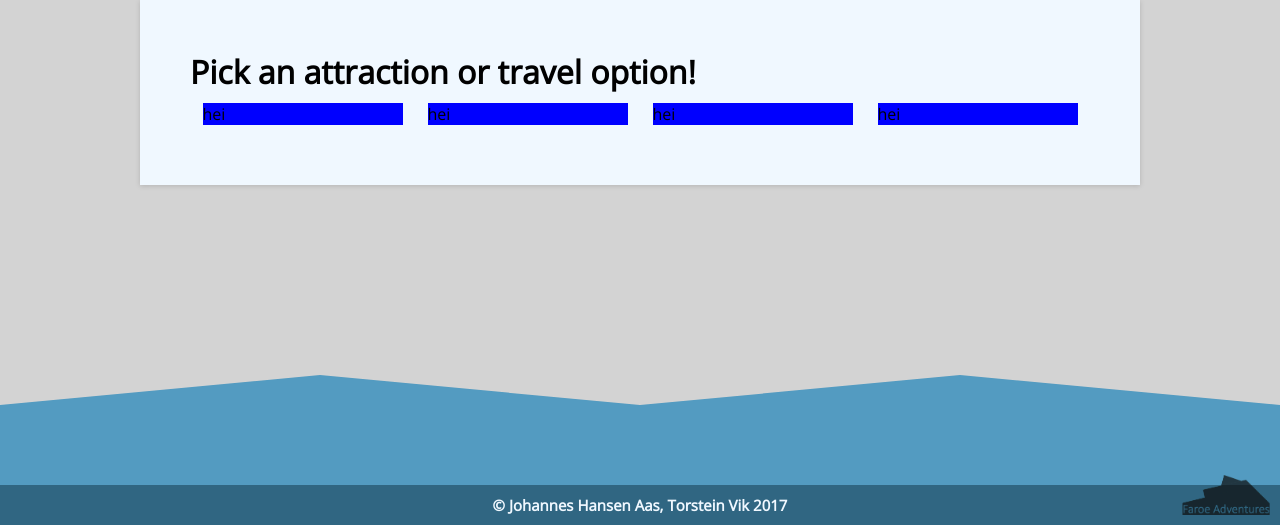
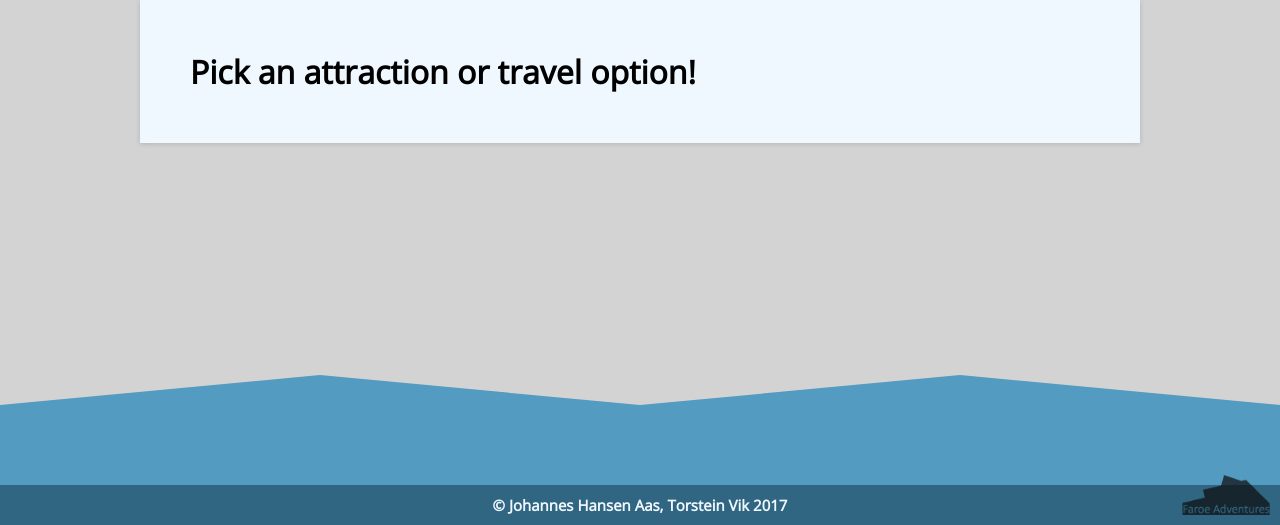
Before and after one commit to torstein-vik/mitt-feriested, a PHP site: page /index.php?page=attractions in a window 1280 px wide. Shown: the part 275-800 px from the top of the page. Run offline with PHP 8.4, Linux system fonts and the light colour scheme; data that the repository does not hold is empty; some libraries are stand-ins or nearby versions.

Commit message:
Fixed some style for attractions

```diff
--- a/src/attractions.css
+++ b/src/attractions.css
@@ -1,4 +1,4 @@
-.tags{
+#tags{
     display: flex;
     justify-content: space-around;
     flex-wrap: wrap;
@@ -6,28 +6,26 @@
 
 .tagselector {
     width: 200px;
-    background: blue;
-    margin: 10px;;
+    background-color: lightgrey;
+    padding: 10px;
+    border-radius: 5px;
+    box-shadow: 0 0 5px lightgrey;
+    margin: 10px;
+    text-align: center;
+    cursor: pointer;
+}
+
+.tagselector:hover {
+    box-shadow: 0 0 5px lightgrey;
+    background-color: lightblue;
 }
 
 .tagselector.active{
-    background-color: aqua;
+    background-color: lightblue;
 }
 
 .comment {
     background-color: #7C7972;
+    color: white;
     padding: 20px;
 }
-
-
-#per {
-    display: flex;
-    justify-content: space-around;
-    flex-wrap: wrap;
-}
-
-.hei {
-    width: 200px;
-    background: blue;
-    margin: 10px;
-}
--- a/src/attractions.php
+++ b/src/attractions.php
@@ -89,7 +89,7 @@
 
         <div id="redir" hidden><?php echo $redir; ?></div>
 
-        <div id="#tags">
+        <div id="tags">
             <?php
             foreach($tags as $key => $tag){
                 echo "<div class='tagselector' tagid='".$tag["tagid"]."'>";
@@ -107,18 +107,3 @@
         <?php
     }
 ?>
-
-<div id="per">
-    <div class="hei">
-        <span>hei</span>
-    </div>
-    <div class="hei">
-        <span>hei</span>
-    </div>
-    <div class="hei">
-        <span>hei</span>
-    </div>
-    <div class="hei">
-        <span>hei</span>
-    </div>
-</div>
```
